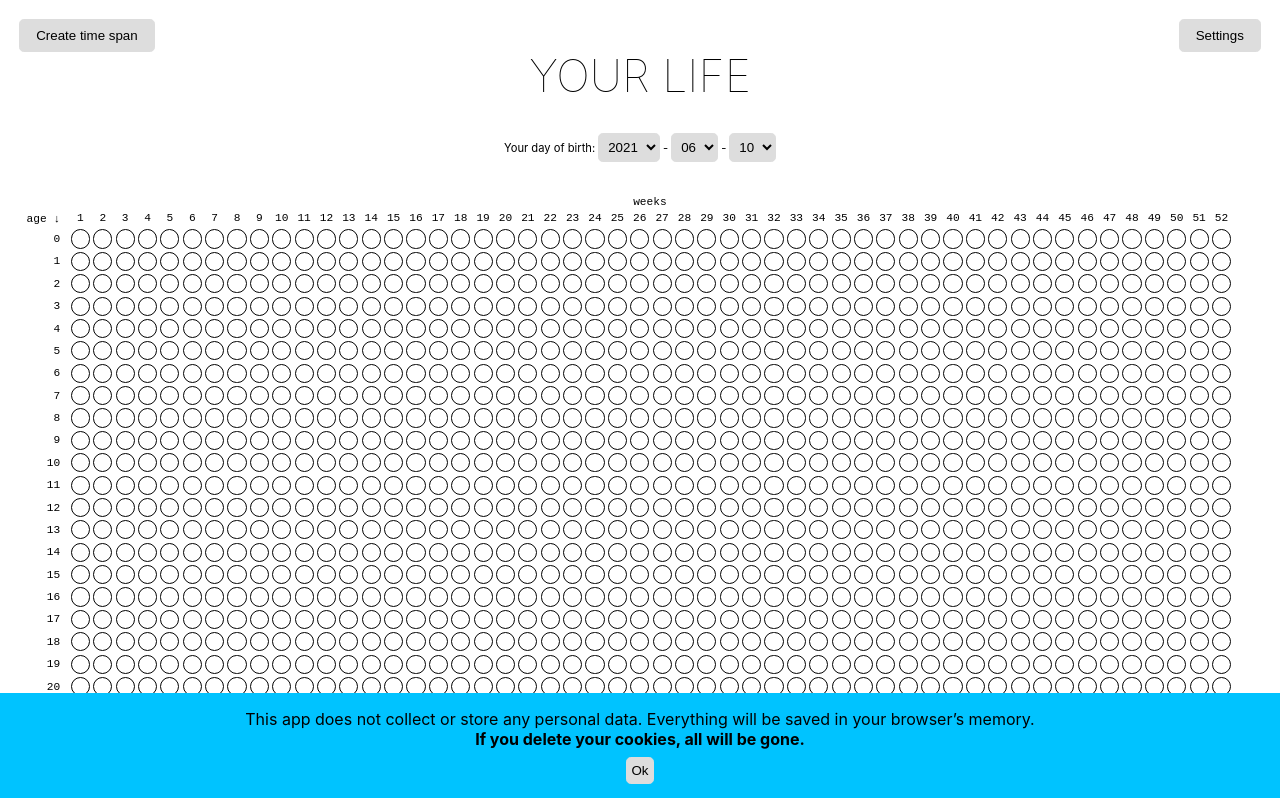
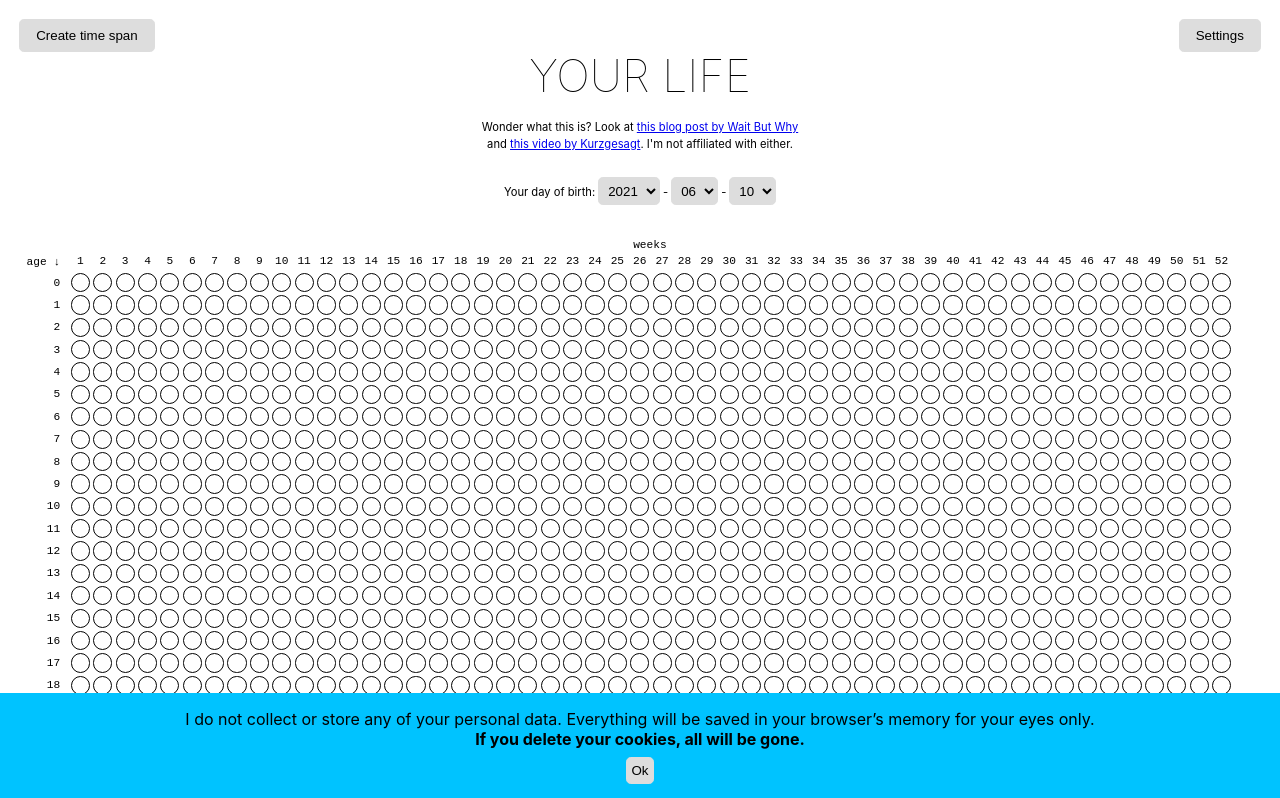
Before and after one commit to henk23/your-life, a Svelte app: page / in a window 1280 px wide. Shown: the top 798 px of the page. Built offline with nearby package versions, Linux system fonts and the light colour scheme.

Commit message:
Add readme, notice and analytics

```diff
--- a/public/index.html
+++ b/public/index.html
@@ -11,6 +11,8 @@
   <link rel='stylesheet' href='build/bundle.css'>
 
   <script defer src='build/bundle.js'></script>
+
+  <script async defer data-domain="henk23.github.io/your-life" src="https://plausible.heiko-salmon.de/js/plausible.js" crossorigin="anonymous"></script>
 </head>
 
 <body>
--- a/src/App.svelte
+++ b/src/App.svelte
@@ -12,6 +12,14 @@
 
 <main>
   <h1 class="title">YOUR LIFE</h1>
+
+  <p class="info">
+    Wonder what this is? Look at
+    <a href="https://waitbutwhy.com/2014/05/life-weeks.html" target="_blank">this blog post by Wait But Why</a>
+    and
+    <a href="https://www.youtube.com/watch?v=JXeJANDKwDc" target="_blank">this video by Kurzgesagt</a>.
+    I'm not affiliated with either.
+  </p>
 
   <DobPicker/>
 
@@ -65,6 +73,13 @@
     text-transform: uppercase;
     font-size: 4em;
     font-weight: 100;
+    margin-bottom: 0;
+  }
+
+  .info {
+    max-width: 20rem;
+    margin: 1rem auto 1.5rem;
+    line-height: 1.5;
   }
 
   .create-button-wrapper {
--- a/src/Notices.svelte
+++ b/src/Notices.svelte
@@ -17,8 +17,8 @@
 
 {#if !hidePrivacyNotice}
   <div class="prv-notice">
-    This app does not collect or store any personal data.
-    Everything will be saved in your browserʼs memory.<br>
+    I do not collect or store any of your personal data.
+    Everything will be saved in your browser’s memory for your eyes only.<br>
     <strong>If you delete your cookies, all will be gone.</strong><br>
     <button on:click={removePrivacyNotice}>Ok</button>
   </div>
```
Also changed, not shown: 1 other file (tests, documents, lock files or other folders).
